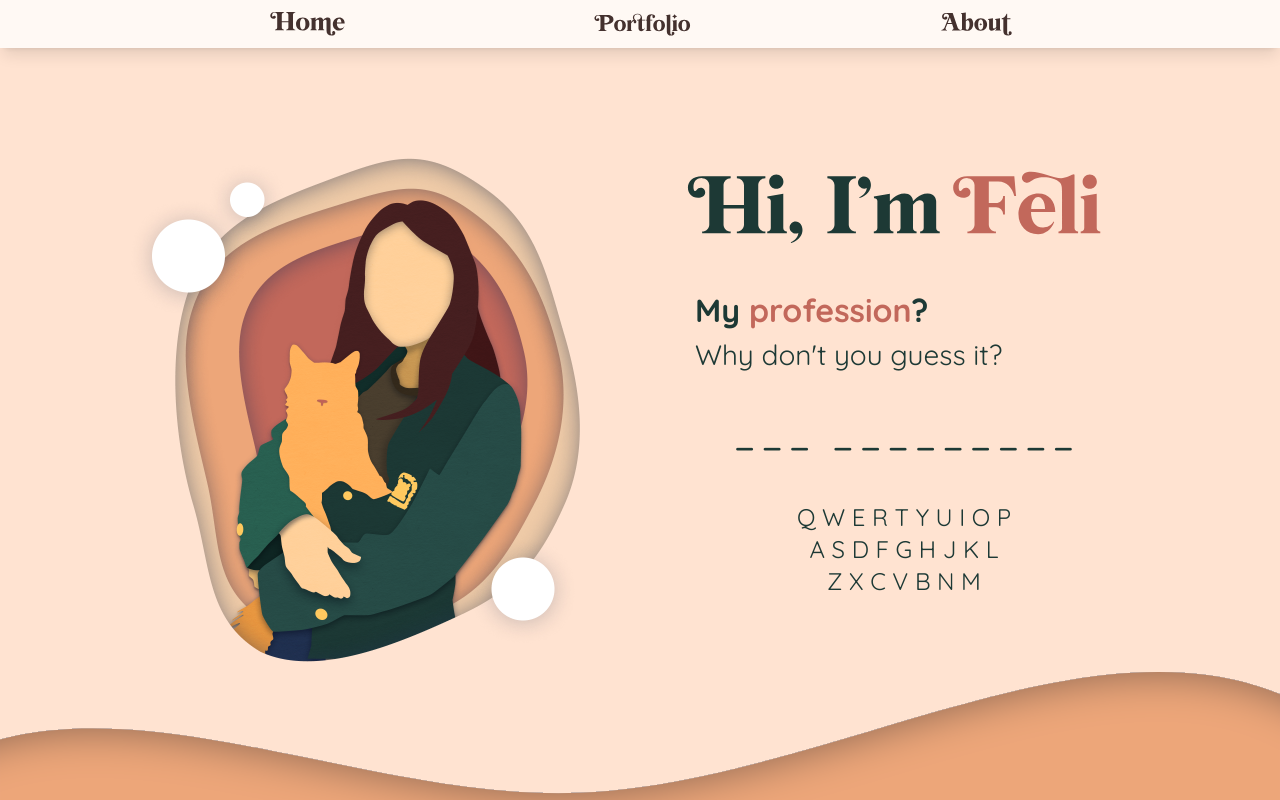
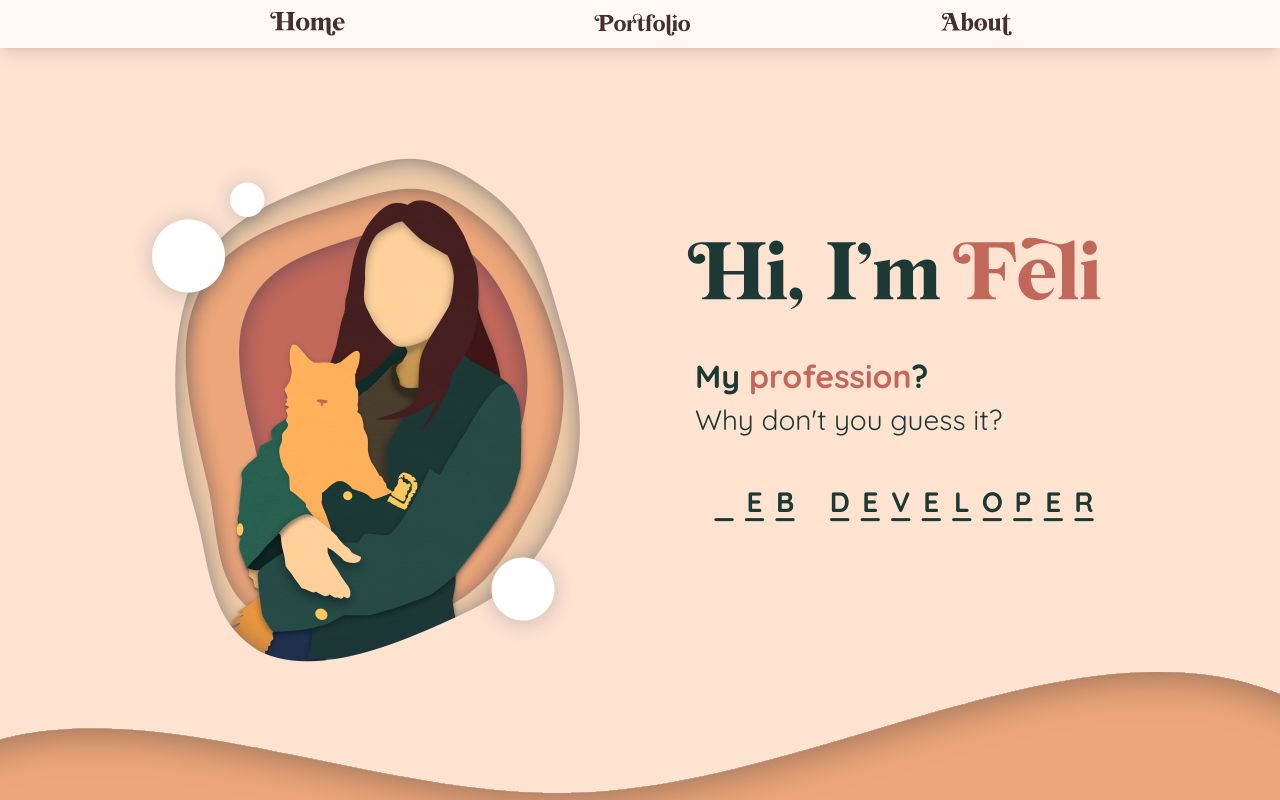
Before and after one commit to FelineJTD/Personal-Website, a Vue app: page / in a window 1280 px wide. Shown: the top 800 px of the page. Built offline with nearby package versions, Linux system fonts and the light colour scheme.

Commit message:
I just added keys and a keyboard but it is not done and it might break so I am pushing it first

```diff
--- a/index.html
+++ b/index.html
@@ -2,9 +2,12 @@
 <html lang="en">
   <head>
     <meta charset="UTF-8" />
+    <meta name="keywords" content="Portfolio, Graphic Designer, Web Developer">
+    <meta name="description" content="Web Portfolio of Felicia Sutandijo">
+    <meta name="author" content="Felicia Sutandijo">
     <link rel="icon" href="/favicon.ico" />
     <meta name="viewport" content="width=device-width, initial-scale=1.0" />
-    <title>Vite App</title>
+    <title>Felicia Sutandijo</title>
   </head>
   <body>
     <div id="app"></div>
--- a/package.json
+++ b/package.json
@@ -8,7 +8,8 @@
     "preview": "vite preview"
   },
   "dependencies": {
-    "vue": "^3.2.25"
+    "vue": "^3.2.25",
+    "vue-svg-loader": "^0.16.0"
   },
   "devDependencies": {
     "@vitejs/plugin-vue": "^2.3.3",
--- /dev/null
+++ b/src/components/Blank.vue
@@ -0,0 +1,17 @@
+<!-- A hangman space, the letter displayed after guessed -->
+
+<script setup lang="ts">
+
+defineProps<{
+  char: string,
+  filled: boolean
+}>()
+
+</script>
+
+<template>
+  <div class="text-center relative">
+    <h4 v-if="filled" class="w-full absolute font-bold">{{ char }}</h4>
+    <h3 class="font-bold">_</h3>
+  </div>
+</template>
--- /dev/null
+++ b/src/components/Key.vue
@@ -0,0 +1,13 @@
+<script setup lang="ts">
+defineProps<{
+  char: string,
+  disabled: boolean
+}>()
+
+</script>
+
+<template>
+  <div class="">
+    <button class="hover:text-coral-t hover:-rotate-12 duration-200"><h4>{{ char }}</h4></button>
+  </div>
+</template>
--- /dev/null
+++ b/src/components/Keyboard.vue
@@ -0,0 +1,25 @@
+<script lang="ts">
+export default {
+  name: 'Keyboard',
+  data() {
+    return {
+
+    };
+  },
+  components: {
+    'Key': Key,
+  },
+}
+import Key from './Key.vue'
+defineProps<{
+  keyPressed: Map<string, boolean>,
+}>()
+</script>
+
+<template>
+  <div class="">
+    <Key char="Q" :keyPressed="keyPressed['Q']" />
+    <button class="hover:text-coral-t hover:-rotate-12 duration-200"><h4>{{ char }}</h4></button>
+  </div>
+
+</template>
--- a/src/views/HomePage.vue
+++ b/src/views/HomePage.vue
@@ -1,9 +1,29 @@
-<script setup lang="ts">
+<script lang="ts">
+export default {
+  name: 'HomePage',
+  data() {
+    return {
+      keyboard_pressed: '',
+    };
+  },
+  components: {
+    'Key': Key,
+    'Blank': Blank,
+  },
+}
 import { ref } from 'vue'
+// import Keyboard from '../components/Keyboard.vue'
+import Key from '../components/Key.vue'
+import Blank from '../components/Blank.vue'
+// import Key1 from '../components/Key.vue';
 
 // defineProps<{ msg: string }>()
 
-const count = ref(0)
+// const count = ref(0)
+let keyboard_pressed = new Map<string, boolean>([
+  ["A", false],
+  ["E", false]
+]);
 </script>
 
 <template>
@@ -27,13 +47,25 @@ const count = ref(0)
         <h3 class="font-black">My <span class="text-coral-t">profession</span>?</h3>
         <h4>Why don't you guess it?</h4>
         <!-- hangman -->
-        <div class="text-center my-12">
-          <h4 class="mb-12 font-bold">_ _ _ &nbsp; _ _ _ _ _ _ _ _ _</h4>
-          <p class="text-2xl">
-            Q W E R T Y U I O P <br />
-            A S D F G H J K L <br />
-            Z X C V B N M <br />
-          </p>
+        <div class="flex flex-col w-full items-center my-12">
+          <div class="flex">
+            <Blank char="W" :filled="false" class="mx-1" />
+            <Blank char="E" :filled="true" class="mx-1" />
+            <Blank char="B" :filled="true" class="mx-1" />
+            <div id="spacer" class="w-6"></div>
+            <Blank char="D" :filled="true" class="mx-1" />
+            <Blank char="E" :filled="true" class="mx-1" />
+            <Blank char="V" :filled="true" class="mx-1" />
+            <Blank char="E" :filled="true" class="mx-1" />
+            <Blank char="L" :filled="true" class="mx-1" />
+            <Blank char="O" :filled="true" class="mx-1" />
+            <Blank char="P" :filled="true" class="mx-1" />
+            <Blank char="E" :filled="true" class="mx-1" />
+            <Blank char="R" :filled="true" class="mx-1" />
+          </div>
+          <div class="flex">
+            <!-- <Keyboard keyPressed="keyboard_pressed" /> -->
+          </div>
         </div>
       </div>
     </section>
```
Also changed, not shown: 1 other file (tests, documents, lock files or other folders).
